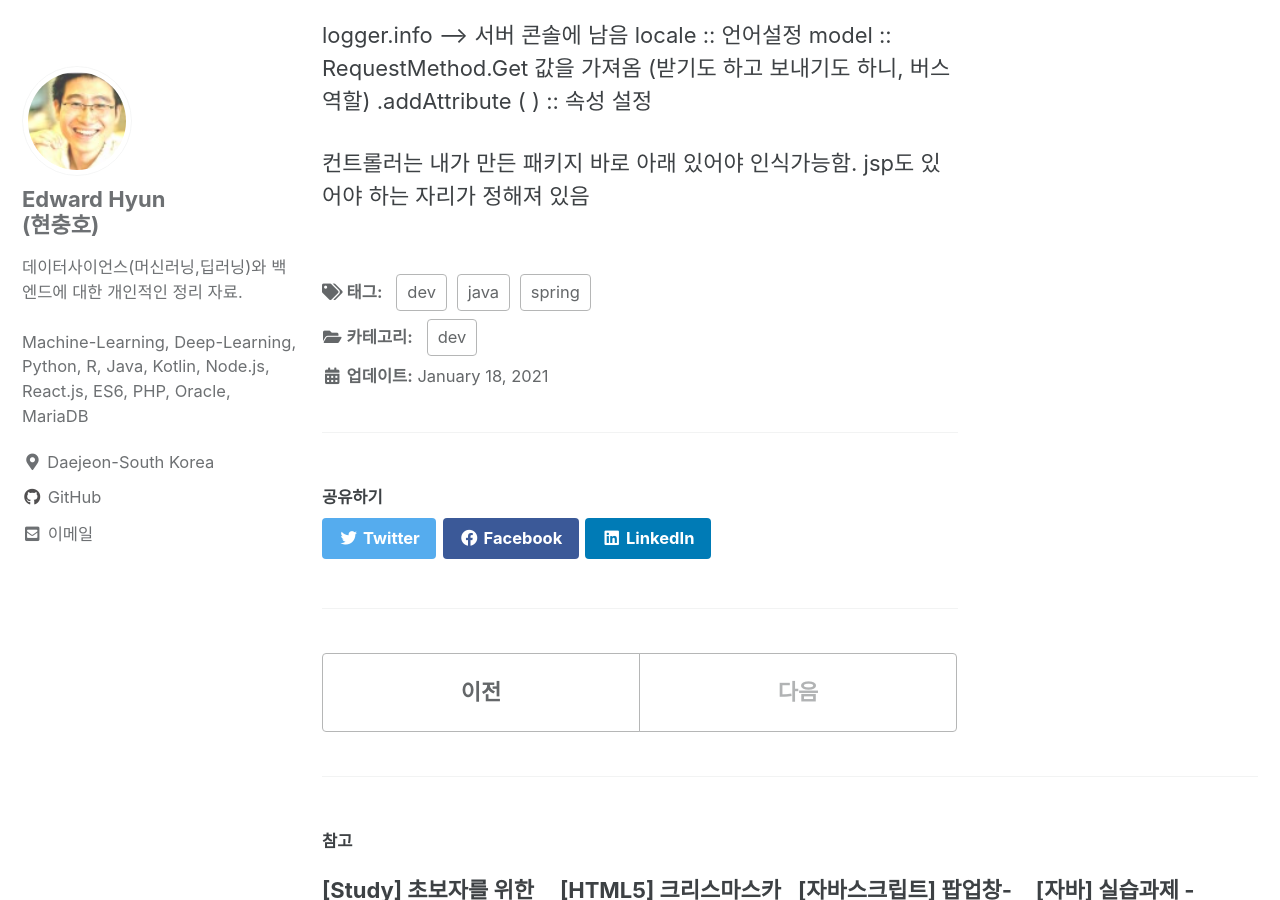
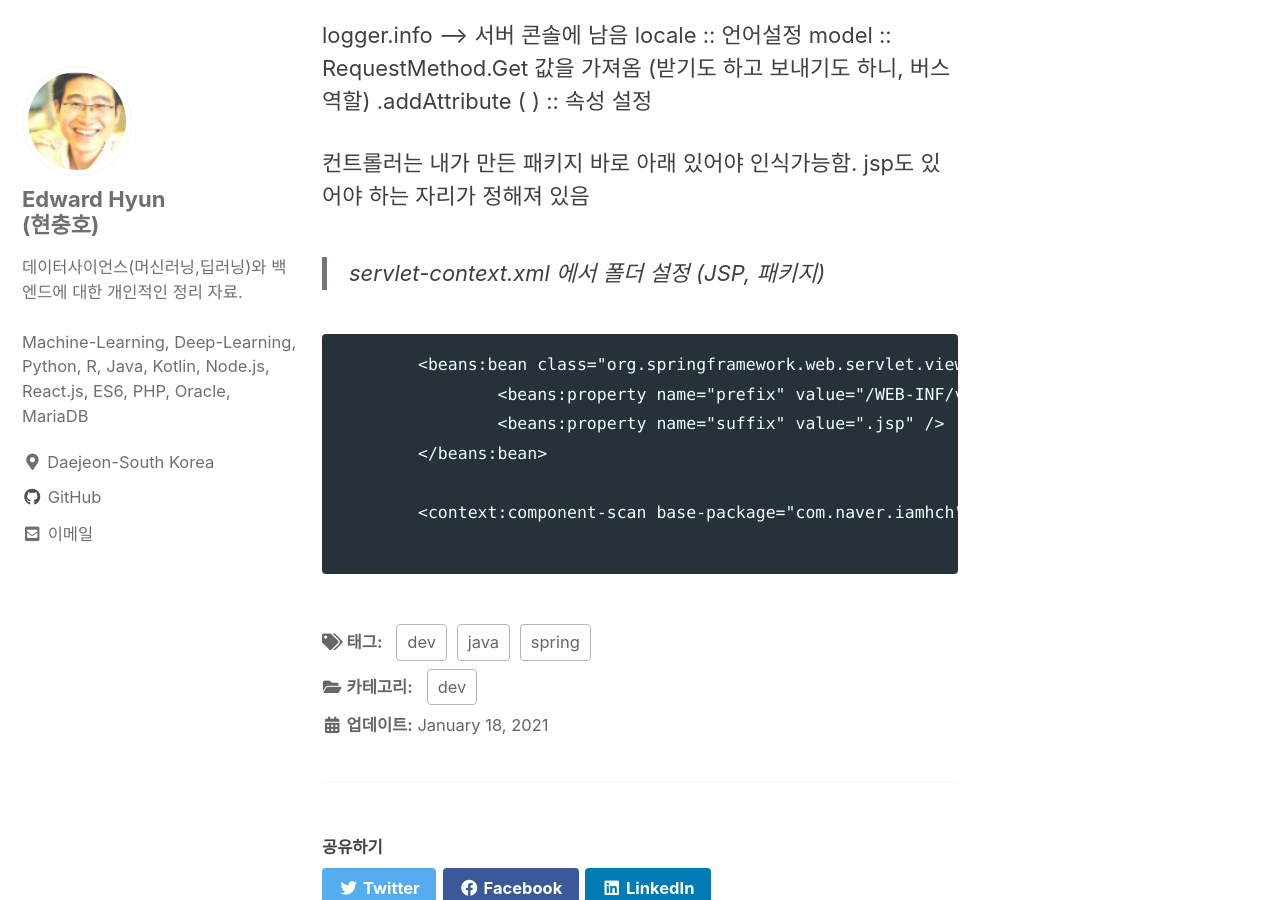
Before and after one commit to iamhch24/iamhch24.github.io, a Jekyll site: the page built from _posts/2021-01-18-[스터디] 스프링 프레임워크.md, in a window 1280 px wide and 900 px high, scrolled down 2706 px. Built offline with Jekyll 4.4.1, drawn with Linux system fonts in a browser that asks for light colours; cached includes are drawn as plain includes.

Commit message:
_posts/2021-01-18-[스터디] 스프링 프레임워크.md updated from https://stackedit.io/

````diff
--- a/_posts/2021-01-18-[스터디] 스프링 프레임워크.md
+++ b/_posts/2021-01-18-[스터디] 스프링 프레임워크.md
@@ -104,6 +104,17 @@
 
 
 
+>servlet-context.xml 에서 폴더 설정 (JSP, 패키지)
+
+```
+	<beans:bean class="org.springframework.web.servlet.view.InternalResourceViewResolver">
+		<beans:property name="prefix" value="/WEB-INF/views/" />
+		<beans:property name="suffix" value=".jsp" />  // jsp는 생략해도 자동적으로 .jsp 붙음
+	</beans:bean>
+
+	<context:component-scan base-package="com.naver.iamhch" />
+
+```
 
 
 
````
Also changed, not shown: other parts of _posts/2021-01-18-[스터디] 스프링 프레임워크.md (+3 -3 lines).
